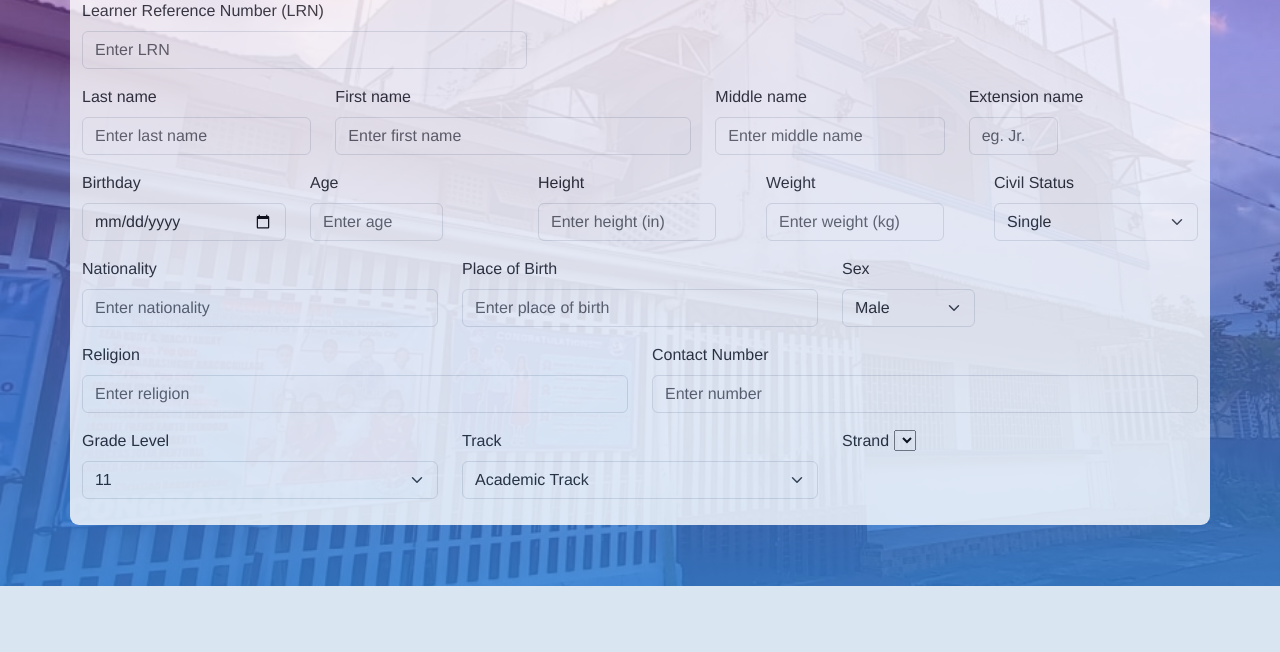
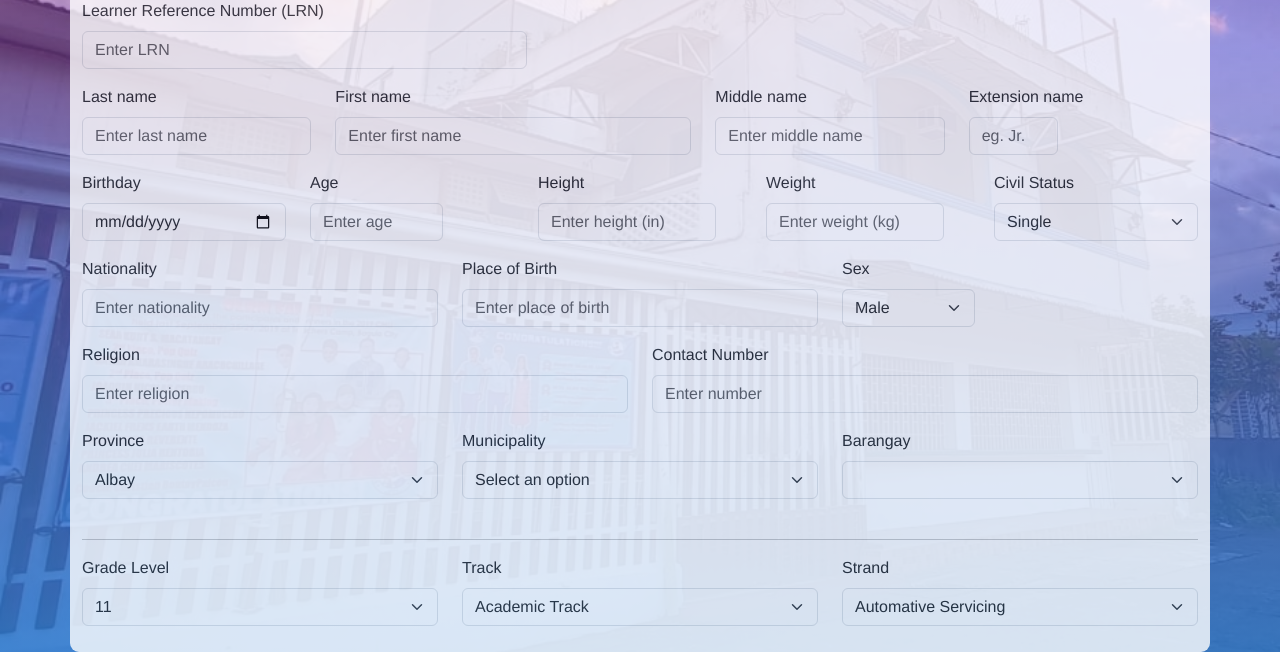
Before and after one commit to cz-flour/enrollment, a PHP site: page /eform.php in a window 1280 px wide. Shown: the part 214-866 px from the top of the page. Before the commit the page ends 800 px from the top, so only its background shows below. Run offline with PHP 8.4, Linux system fonts and the light colour scheme; lists and menus that the app fills with data are empty; some libraries are stand-ins or nearby versions.

Commit message:
eform.php

```diff
--- a/eform.php
+++ b/eform.php
@@ -158,6 +158,35 @@
     </div>
     <div class="row mt-3">
     <div class="col">
+        <label class="form-label">Province</label>
+        <select class="form-select" id="province">
+            <option>Albay</option>
+            <option>Camarines Sur</option>
+        </select>
+    </div>
+    <div class="col">
+        <label class="form-label">Municipality</label>
+        <select class="form-select" id="municipality">
+            <option>Oas</option>
+            <option>Ligao</option>
+            <option>Polangui</option>
+            <option>Libon</option>
+            <option>Pioduran</option>
+            <option>Guinobatan</option>
+        </select>
+    </div>
+    <div class="col">
+        <label class="form-label">Barangay</label>
+        <select class="form-select" id="barangay">
+        //dakulon su barangay
+
+        </select>
+    </div>
+    </div>
+    <br>
+    <hr>
+    <div class="row mt-3">
+    <div class="col">
         <label class="form-label">Grade Level</label>
         <select class="form-select" id="grlevel">
             <option>11</option>
@@ -173,11 +202,16 @@
     </div>
     <div class="col">
         <label class="form-label">Strand</label>
-        <select id="strand">
-        <!-- This will be populated dynamically using JavaScript -->
+        <select class="form-select" id="strand">
+        <option>Automative Servicing</option>
+        <option>Electrical Installation and Maintenance</option>
+        <option>Computer System Servicing </option>
+        <option>General Academic Strand (GAS)</option>
+        <option>Humanities and Social Sciences (HUMMS)</option>
     </select>
     </div>
   </div>
+
         </div>
     </div>
 
```
